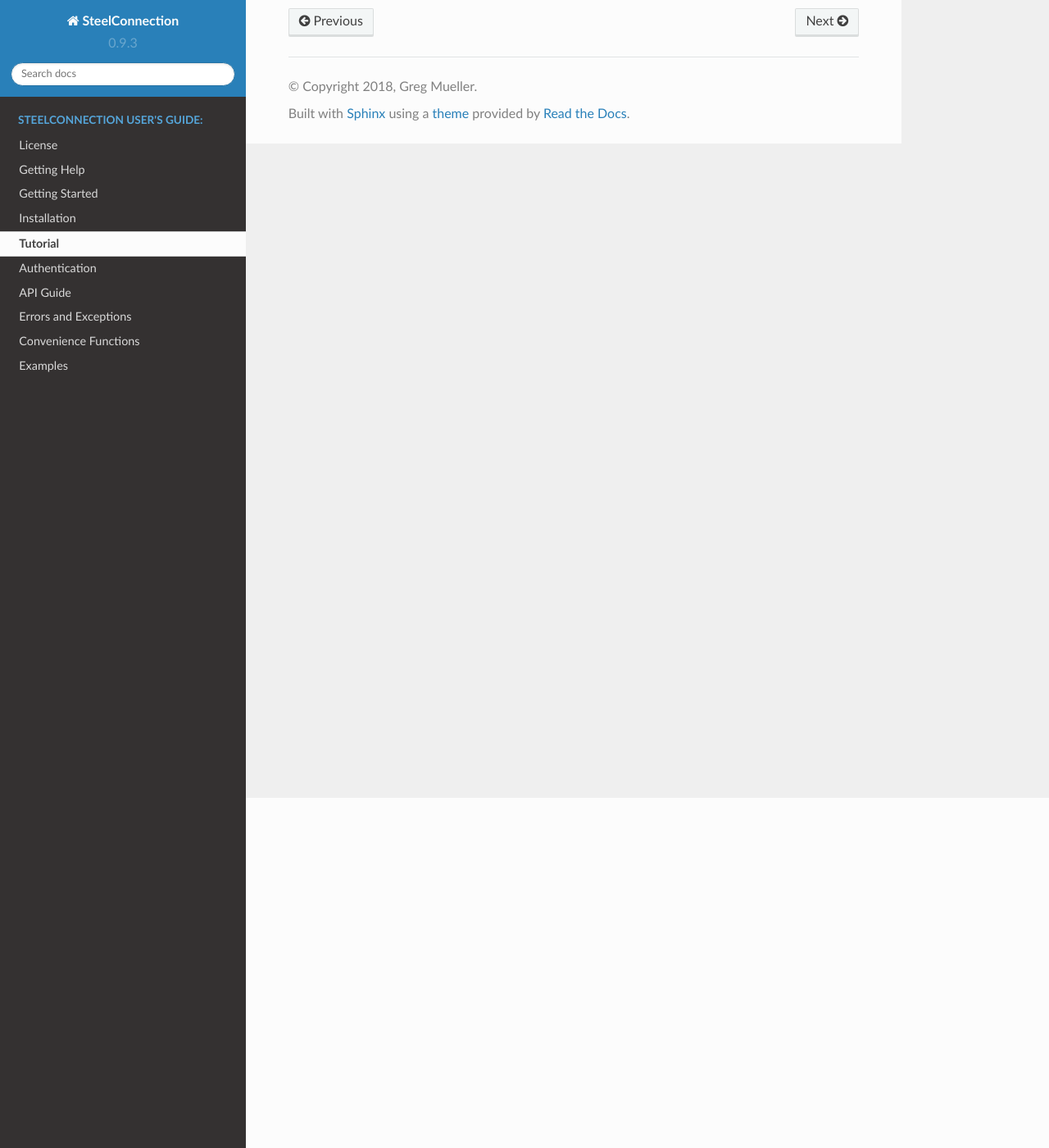
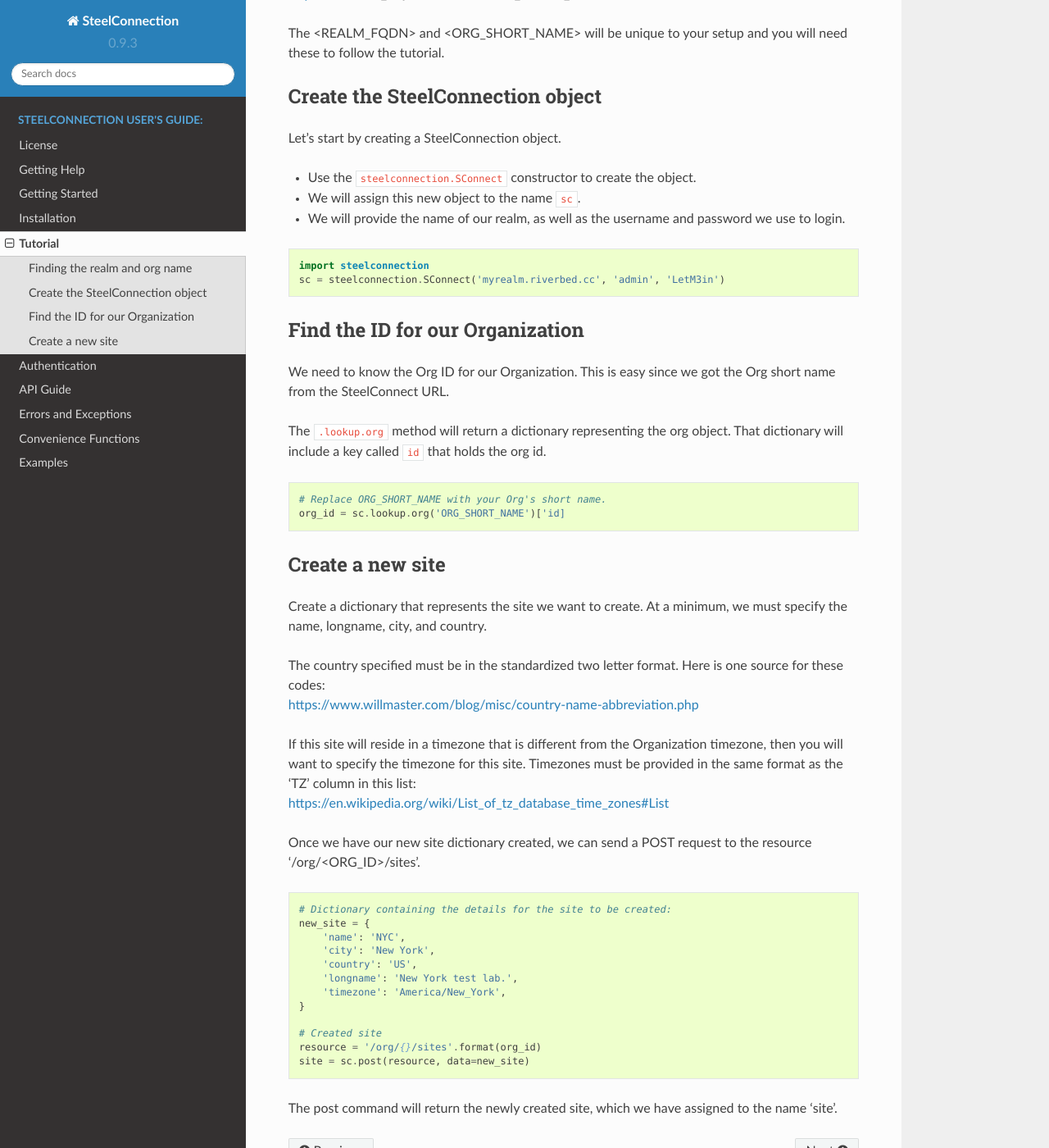
Before and after one commit to grelleum/SteelConnection, a Sphinx documentation site: the page built from docs/tutorial.rst, in a window 1280 px wide and 1400 px high, scrolled down 427 px. Shown: the whole window at 82% size. Built offline with Sphinx 7.4.7 and the Read the Docs theme 2.0.0, drawn with Linux system fonts in a browser that asks for light colours; some of the changed text lies outside the part shown.

Commit message:
Added new site creation.

```diff
--- a/docs/tutorial.rst
+++ b/docs/tutorial.rst
@@ -1,12 +1,32 @@
 Tutorial
 ========
 
+* **This is a work in progress, please check back soon for updates** *
+
+In this tutorial, we are going to create a new site, configure static
+IP address on the uplinks and deploy a virtual gateway to that site.
+
+Finding the realm and org name
+------------------------------
+
+When you manage an organization in the SteelConnect Manager via a web browser,
+the URL will look something like this:
+
+https://<REALM_FQDN>/admin/<ORG_SHORT_NAME>
+
+The <REALM_FQDN> and <ORG_SHORT_NAME> will be unique to your setup and you
+will need these to follow the tutorial.
+
+
+Create the SteelConnection object
+---------------------------------
+
 Let's start by creating a SteelConnection object.
 
-1. Use the ``steelconnection.SConnect`` constructor to create the object.
-2. We will assign this new object to the name ``sc``.
-3. We will provide the name of our realm, as well as the username and
-   password we use to login.
+- Use the ``steelconnection.SConnect`` constructor to create the object.
+- We will assign this new object to the name ``sc``.
+- We will provide the name of our realm, as well as the username and
+  password we use to login.
 
 .. code:: python
 
@@ -14,4 +34,55 @@
    sc = steelconnection.SConnect('myrealm.riverbed.cc', 'admin', 'LetM3in')
 
 
-* **This is a work in progress, please check back soon for updates** *
+Find the ID for our Organization
+--------------------------------
+
+We need to know the Org ID for our Organization.  This is easy since we got
+the Org short name from the SteelConnect URL.
+
+The ``.lookup.org`` method will return a dictionary representing the org
+object.  That dictionary will include a key called ``id`` that holds the
+org id.
+
+.. code:: python
+
+   # Replace ORG_SHORT_NAME with your Org's short name.
+   org_id = sc.lookup.org('ORG_SHORT_NAME')['id]
+
+
+Create a new site
+-----------------
+
+Create a dictionary that represents the site we want to create.
+At a minimum, we must specify the name, longname, city, and country.
+
+| The country specified must be in the standardized two letter format.
+  Here is one source for these codes:
+| https://www.willmaster.com/blog/misc/country-name-abbreviation.php
+
+| If this site will reside in a timezone that is different from the
+  Organization timezone, then you will want to specify the timezone
+  for this site.  Timezones must be provided in the same format as the
+  'TZ' column in this list:
+| https://en.wikipedia.org/wiki/List_of_tz_database_time_zones#List
+
+Once we have our new site dictionary created, we can send a POST request
+to the resource '/org/<ORG_ID>/sites'.
+
+.. code:: python
+
+   # Dictionary containing the details for the site to be created:
+   new_site = {
+       'name': 'NYC',
+       'city': 'New York',
+       'country': 'US',
+       'longname': 'New York test lab.',
+       'timezone': 'America/New_York',
+   }
+
+   # Created site
+   resource = '/org/{}/sites'.format(org_id)
+   site = sc.post(resource, data=new_site)
+
+The post command will return the newly created site, which we have assigned
+to the name 'site'.
```
